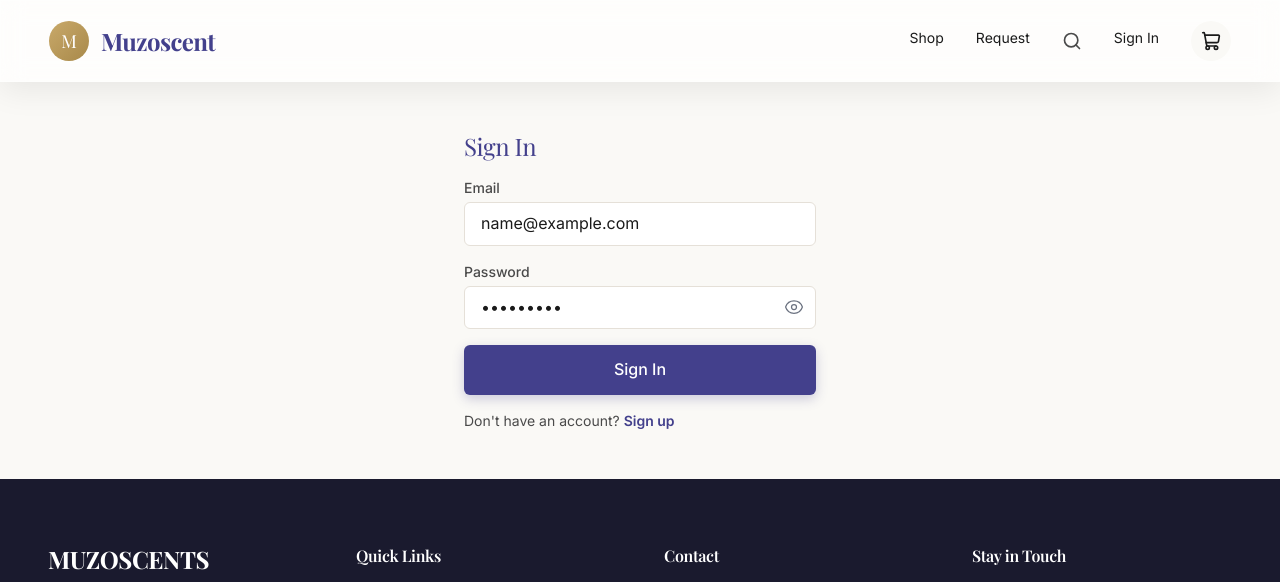
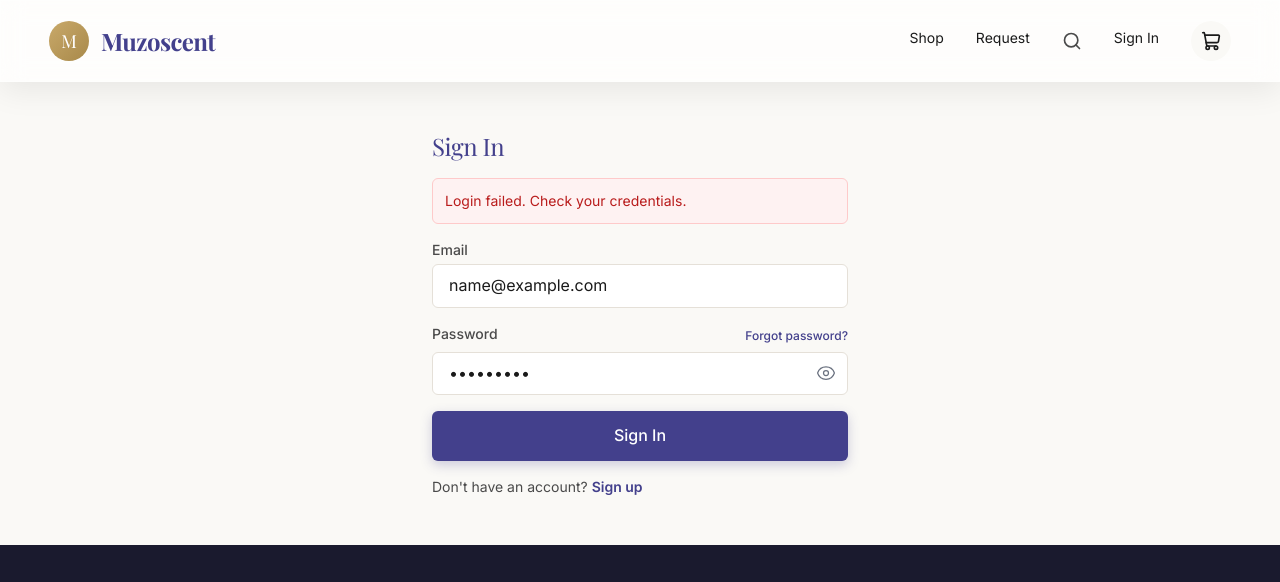
Before and after one commit to KevsOno/mzims, a React (Vite) app in the folder apps/web/: page /login in a window 1280 px wide. Both pictures are taken after typing "name@example.com", "Sample123" into the empty fields and a click on the button "Sign In". Shown: the top 582 px of the page. Built offline with nearby package versions, Linux system fonts and the light colour scheme; no server answers; a web font is replaced by a local one.

Commit message:
Implement error handling in login form
Added error handling to display login errors to the user.

```diff
--- a/apps/web/src/pages/Login.tsx
+++ b/apps/web/src/pages/Login.tsx
@@ -7,17 +7,19 @@ const Login: React.FC = () => {
   const [password, setPassword] = useState('');
   const [showPassword, setShowPassword] = useState(false);
   const [loading, setLoading] = useState(false);
+  const [error, setError] = useState<string | null>(null);
   const { signIn } = useAuth();
   const navigate = useNavigate();
 
   const handleSubmit = async (e: React.FormEvent) => {
     e.preventDefault();
     setLoading(true);
+    setError(null);
     try {
       await signIn(email, password);
       navigate('/');
-    } catch (error) {
-      alert('Login failed. Check your credentials.');
+    } catch (err: any) {
+      setError(err.response?.data?.message || 'Login failed. Check your credentials.');
     } finally {
       setLoading(false);
     }
@@ -37,8 +39,15 @@ const Login: React.FC = () => {
   );
 
   return (
-    <div className="container max-w-md mx-auto py-12">
+    <div className="container max-w-md mx-auto py-12 px-4">
       <h1 className="text-2xl font-serif text-[#43408C] mb-4">Sign In</h1>
+
+      {error && (
+        <div className="mb-4 p-3 bg-red-50 text-red-700 text-sm rounded-md border border-red-200">
+          {error}
+        </div>
+      )}
+
       <form onSubmit={handleSubmit} className="space-y-4">
         <div>
           <label className="label">Email</label>
@@ -50,8 +59,14 @@ const Login: React.FC = () => {
             className="input-field"
           />
         </div>
+
         <div>
-          <label className="label">Password</label>
+          <div className="flex items-center justify-between mb-1">
+            <label className="label">Password</label>
+            <Link to="/forgot-password" className="text-xs text-[#43408C] hover:underline font-medium">
+              Forgot password?
+            </Link>
+          </div>
           <div className="relative">
             <input
               type={showPassword ? 'text' : 'password'}
@@ -70,10 +85,12 @@ const Login: React.FC = () => {
             </button>
           </div>
         </div>
+
         <button type="submit" className="btn-primary w-full" disabled={loading}>
           {loading ? 'Signing In...' : 'Sign In'}
         </button>
       </form>
+
       <p className="mt-4 text-sm text-[#4A4A4A]">
         Don't have an account?{' '}
         <Link to="/register" className="text-[#43408C] font-semibold hover:underline">
```
